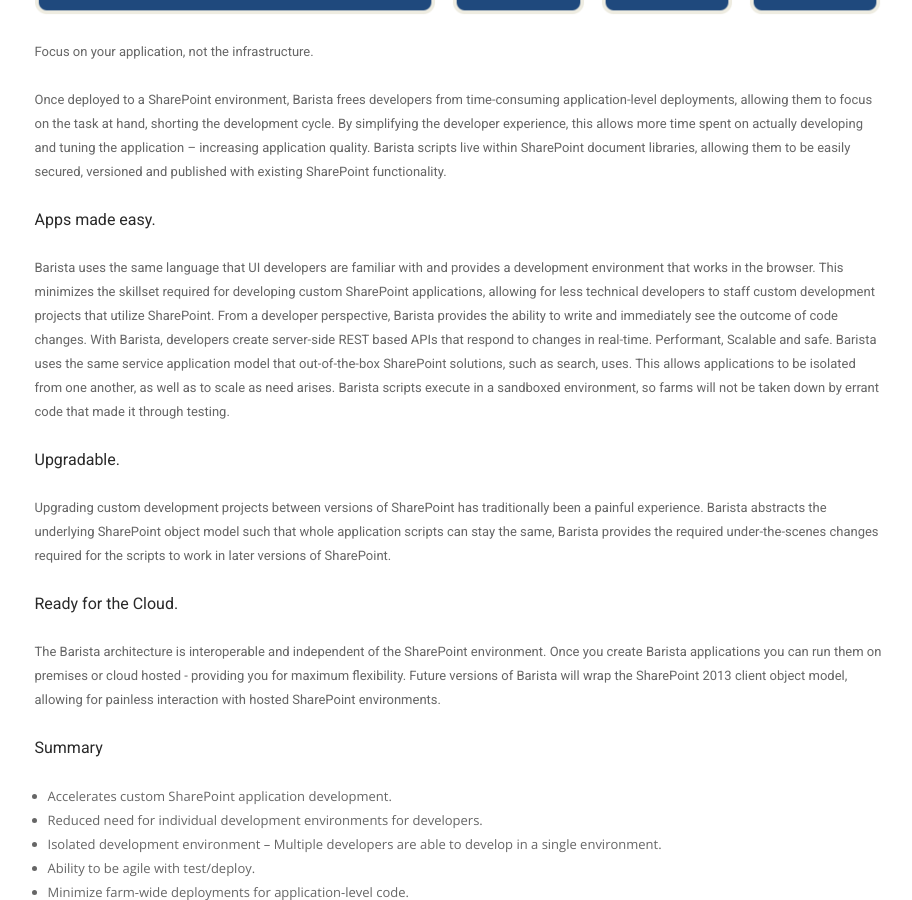
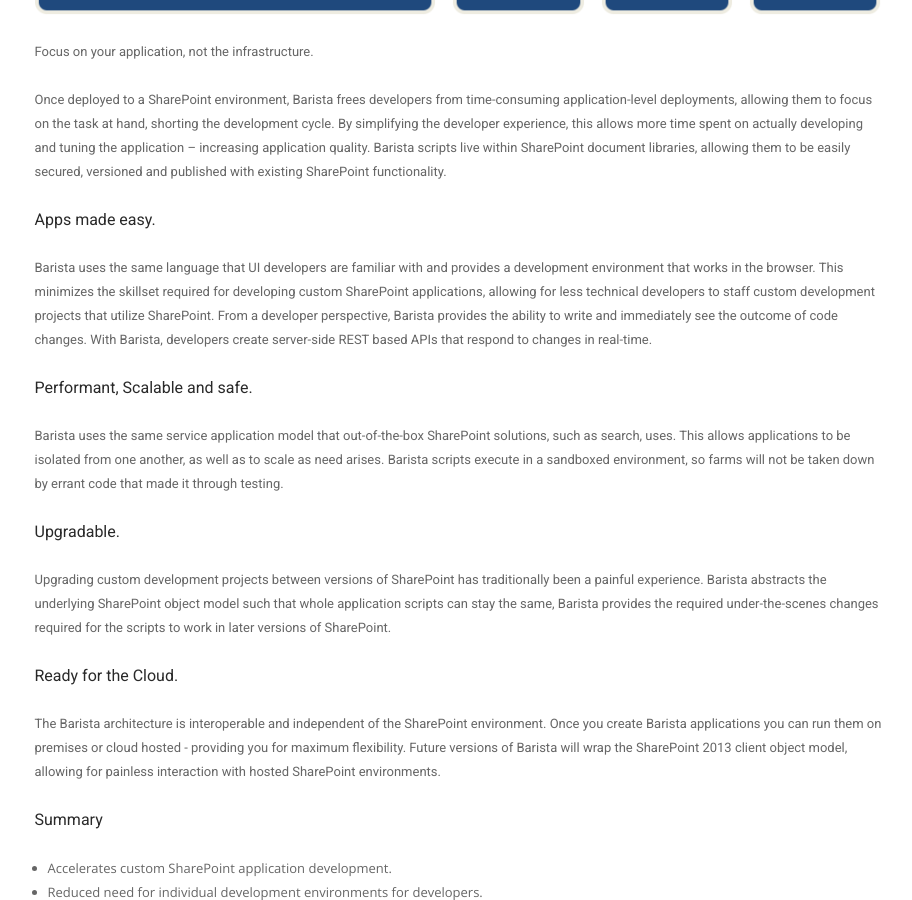
Before and after one commit to BaristaLabs/BaristaLabs.github.io, a Jekyll site: the page built from _posts/2013-09-13-barista-sharepoint-overview.md, in a window 1280 px wide and 900 px high, scrolled down 875 px. Shown: the whole window, without its empty margins (328-1240 px from the left). Built offline with Jekyll 4.4.1, drawn with Linux system fonts in a browser that asks for light colours.

```diff
--- a/_posts/2013-09-13-barista-sharepoint-overview.md
+++ b/_posts/2013-09-13-barista-sharepoint-overview.md
@@ -23,7 +23,8 @@ Once deployed to a SharePoint environment, Barista frees developers from time-co
 ##### Apps made easy.
 
 Barista uses the same language that UI developers are familiar with and provides a development environment that works in the browser. This minimizes the skillset required for developing custom SharePoint applications, allowing for less technical developers to staff custom development projects that utilize SharePoint. From a developer perspective, Barista provides the ability to write and immediately see the outcome of code changes. With Barista, developers create server-side REST based APIs that respond to changes in real-time.
-Performant, Scalable and safe.
+
+##### Performant, Scalable and safe.
 Barista uses the same service application model that out-of-the-box SharePoint solutions, such as search, uses. This allows applications to be isolated from one another, as well as to scale as need arises. Barista scripts execute in a sandboxed environment, so farms will not be taken down by errant code that made it through testing.
 
 ##### Upgradable.
--- a/about.html
+++ b/about.html
@@ -74,6 +74,7 @@ permalink: about/
                     <p>
                         {{ site.data.authors["Sean McLellan"].bio }}
                     </p>
+                    <a href="http://www.sean-mclellan.com/">Resumé</a>
                 </div>
             </div>
         </div>
```
